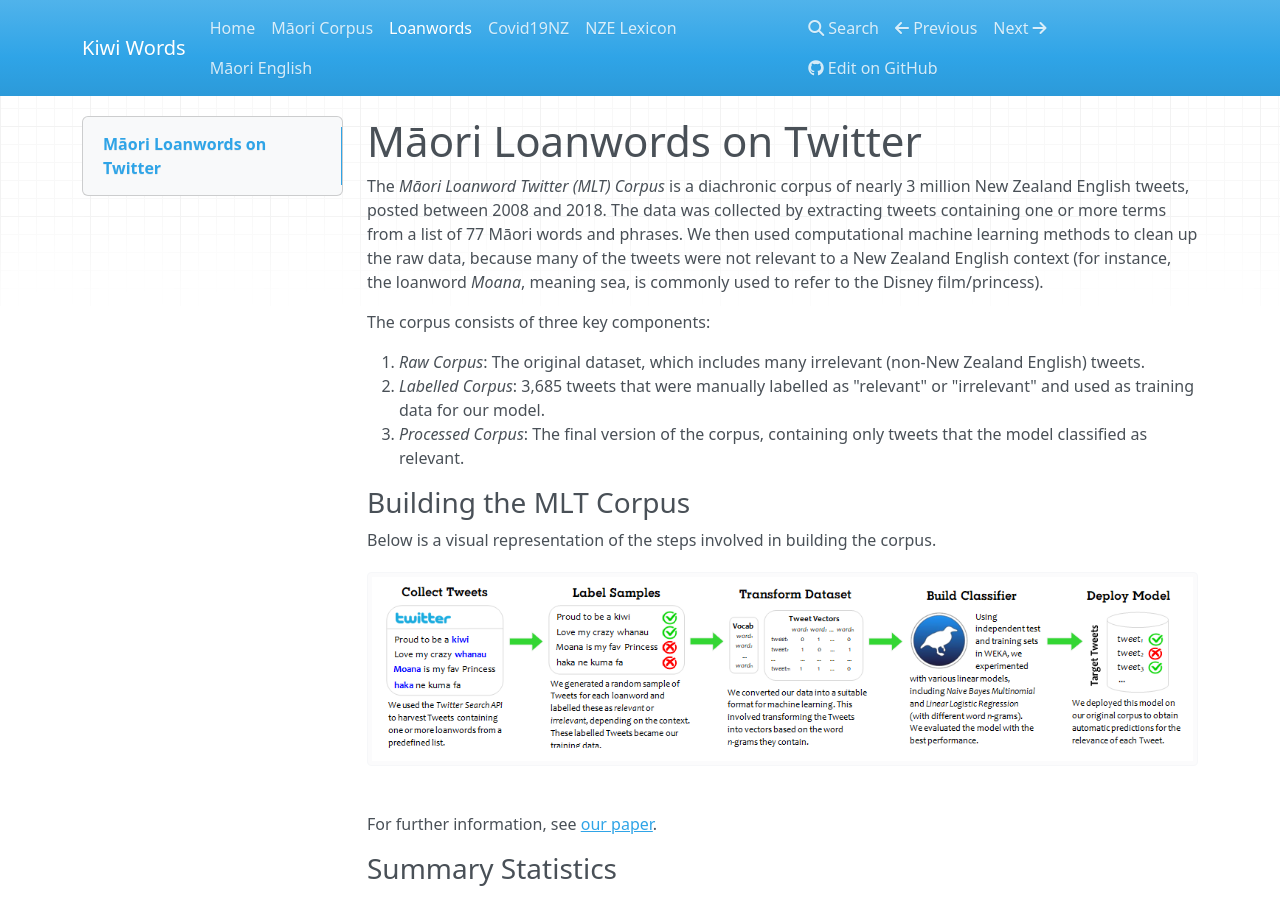
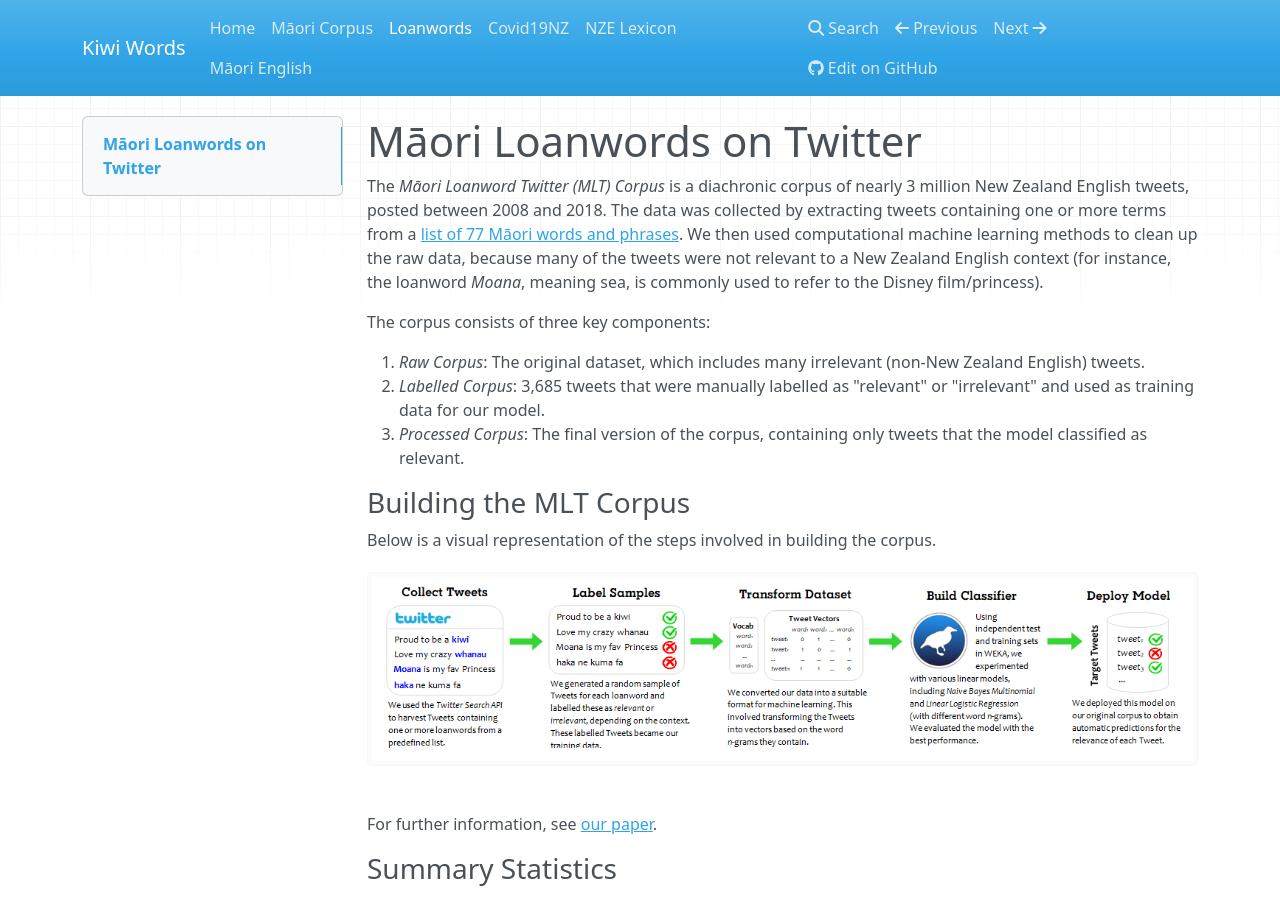
Before and after one commit to Waikato/kiwiwords, an MkDocs documentation site: the page built from docs/corpus.md, in a window 1280 px wide and 900 px high. Built offline with MkDocs 1.6.1, drawn with Linux system fonts in a browser that asks for light colours; nearby versions of some CDN libraries; part of the change alters nothing that is shown.

```diff
--- a/docs/corpus.md
+++ b/docs/corpus.md
@@ -1,5 +1,5 @@
 # Māori Loanwords on Twitter
-The *Māori Loanword Twitter (MLT) Corpus* is a diachronic corpus of nearly 3 million New Zealand English tweets, posted between 2008 and 2018. The data was collected by extracting tweets containing one or more terms from a list of 77 Māori words and phrases. We then used computational machine learning methods to clean up the raw data, because many of the tweets were not relevant to a New Zealand English context (for instance, the loanword <i>Moana</i>, meaning sea, is commonly used to refer to the Disney film/princess).
+The *Māori Loanword Twitter (MLT) Corpus* is a diachronic corpus of nearly 3 million New Zealand English tweets, posted between 2008 and 2018. The data was collected by extracting tweets containing one or more terms from a <a href="../pics/mlt_query_words.csv">list of 77 Māori words and phrases</a>. We then used computational machine learning methods to clean up the raw data, because many of the tweets were not relevant to a New Zealand English context (for instance, the loanword <i>Moana</i>, meaning sea, is commonly used to refer to the Disney film/princess).
 
 The corpus consists of three key components:
 
```
